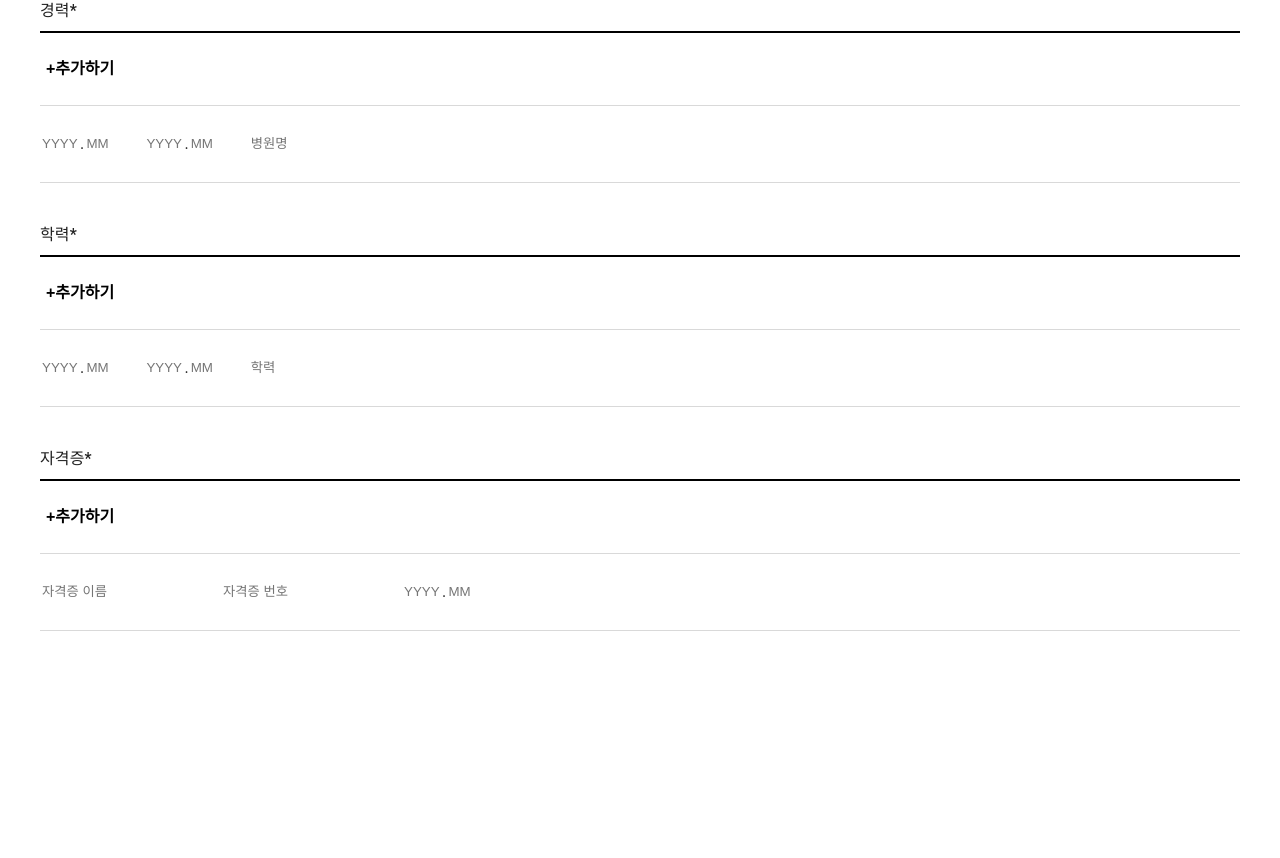
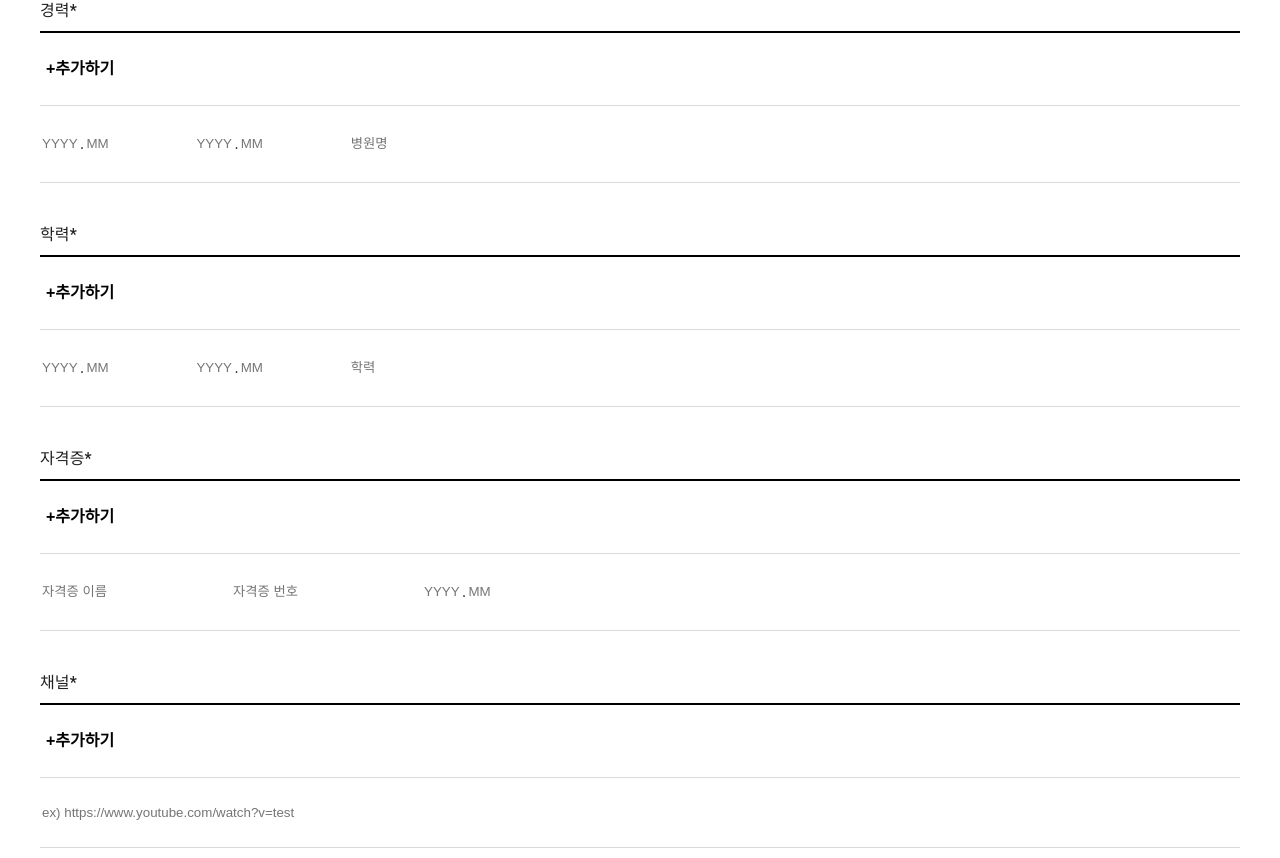
Before and after one commit to DOKACHU/New-Landing, a React (Create React App) app: page /pro in a window 1280 px wide. Shown: the part 838-1696 px from the top of the page. Before the commit the page ends 1565 px from the top, so only its background shows below. Built offline with nearby package versions, Linux system fonts and the light colour scheme.

Commit message:
feat: Update AddForm

```diff
--- a/src/Pages/ProForm.tsx
+++ b/src/Pages/ProForm.tsx
@@ -4,7 +4,7 @@ import * as yup from "yup";
 import { Grid, Typography } from "@mui/material";
 import { P } from "../styles";
 import { useState } from "react";
-import { ErrorEmptyCheck, checkProperties } from "../utils";
+import { ErrorEmptyCheck } from "../utils";
 import { schema } from "./constants";
 import {
   Block,
@@ -124,9 +124,7 @@ export default function BForm() {
 
   const handleAddClick = (e: any) => {
     e.preventDefault();
-    const { name } = e.target;
 
-    if (name === "career") {
     const newObj = {
       startYear: "",
       startMonth: "",
@@ -135,14 +133,11 @@ export default function BForm() {
       content: "",
     };
     setCareer([...career, newObj]);
-    }
   };
 
   const handleSchoolAddClick = (e: any) => {
     e.preventDefault();
-    const { name } = e.target;
 
-    if (name === "school") {
     const newObj = {
       startYear: "",
       startMonth: "",
@@ -151,14 +146,10 @@ export default function BForm() {
       content: "",
     };
     setSchool([...school, newObj]);
-    }
   };
 
   const handleLicenseAddClick = (e: any) => {
     e.preventDefault();
-    const { name } = e.target;
-
-    if (name === "license") {
     const newObj = {
       licenseName: "",
       licenseNumber: "",
@@ -167,7 +158,15 @@ export default function BForm() {
       registerDay: "",
     };
     setLicense([...license, newObj]);
-    }
+  };
+
+  const handleChannelAddClick = (e: any) => {
+    e.preventDefault();
+    const { name } = e.target;
+    const newObj = {
+      content: "",
+    };
+    setChannel([...channel, newObj]);
   };
 
   const handleCareerChange = (e: any, index: number) => {
@@ -210,6 +209,20 @@ export default function BForm() {
       }
     });
     setLicense(newArr);
+  };
+
+  const handleChannelChange = (e: any, index: number) => {
+    const { value, name } = e.target;
+    console.log({ name, value });
+    const result = isNumber ? value.replace(/\D/g, "") : value;
+    let newArr = channel.map((item: any, i: number) => {
+      if (index == i) {
+        return { ...item, [name]: value };
+      } else {
+        return item;
+      }
+    });
+    setChannel(newArr);
   };
 
   const onReset = () => {
@@ -424,7 +437,7 @@ export default function BForm() {
                           <div
                             style={{
                               display: "flex",
-                              gap: "30px",
+                              gap: "80px",
                             }}
                           >
                             <Row>
@@ -529,7 +542,7 @@ export default function BForm() {
                           <div
                             style={{
                               display: "flex",
-                              gap: "30px",
+                              gap: "80px",
                             }}
                           >
                             <Row>
@@ -634,7 +647,7 @@ export default function BForm() {
                           <div
                             style={{
                               display: "flex",
-                              gap: "30px",
+                              gap: "10px",
                             }}
                           >
                             <Row>
@@ -650,6 +663,8 @@ export default function BForm() {
                                   onChange(v.licenseName);
                                 }}
                               />
+                            </Row>
+                            <Row>
                               <ItemInput
                                 {...rest}
                                 value={v.licenseNumber}
@@ -662,6 +677,8 @@ export default function BForm() {
                                   onChange(v.licenseNumber);
                                 }}
                               />
+                            </Row>
+                            <Row>
                               <YearInput
                                 {...rest}
                                 placeholder="YYYY"
@@ -700,6 +717,63 @@ export default function BForm() {
             <P>{errors.license?.message}</P>
           </Grid>
 
+          {/* 채널 */}
+          <Grid item xs={12}>
+            <Label>채널*</Label>
+            <CustomDivdier />
+            <AddButton
+              type="button"
+              name={"channel"}
+              onClick={handleChannelAddClick}
+            >
+              +추가하기
+            </AddButton>
+            <Controller
+              control={control}
+              name="channel"
+              render={({ field: { value, onChange, ...rest } }) => {
+                return (
+                  <div>
+                    <AddItemSection>
+                      {channel.map((v: any, i: number) => {
+                        return (
+                          <div
+                            style={{
+                              display: "flex",
+                              gap: "30px",
+                            }}
+                          >
+                            <Row>
+                              <ItemInput
+                                style={{
+                                  width: "300px",
+                                }}
+                                {...rest}
+                                value={v.content}
+                                type="text"
+                                placeholder={
+                                  "ex) https://www.youtube.com/watch?v=test"
+                                }
+                                name="content"
+                                maxLength={30}
+                                onChange={(e: any) => {
+                                  handleChannelChange(e, i);
+                                  onChange(v.content);
+                                }}
+                              />
+                            </Row>
+                          </div>
+                        );
+                      })}
+                    </AddItemSection>
+                  </div>
+                );
+              }}
+            />
+
+            <P>{errors.channel?.message}</P>
+          </Grid>
+
           <Footer>
             <div
               style={{
--- a/src/Pages/constants.ts
+++ b/src/Pages/constants.ts
@@ -3,7 +3,7 @@ import * as yup from "yup";
 const phoneRegExp =
   /^((\\+[1-9]{1,4}[ \\-]*)|(\\([0-9]{2,3}\\)[ \\-]*)|([0-9]{2,4})[ \\-]*)*?[0-9]{3,4}?[ \\-]*[0-9]{2,4}?$/;
 const nameRegExp = /^[가-힣]{2,10}|[a-zA-Z]{2,10}\s[a-zA-Z]{2,10}$/;
-const bizzNumberRegExp = /^[0-9]{3}-[0-9]{2}-[0-9]{5}$/;
+// const bizzNumberRegExp = /^[0-9]{3}-[0-9]{2}-[0-9]{5}$/;
 
 export const schema = yup
   .object({
@@ -28,6 +28,7 @@ export const schema = yup
     career: yup.string().required("경력은 필수 항목 입니다."),
     school: yup.string().required("학력은 필수 항목 입니다."),
     license: yup.string().required("자격증은 필수 항목 입니다."),
+    channel: yup.string(),
 
     bizzNum: yup
       .string()
--- a/src/Pages/styles.ts
+++ b/src/Pages/styles.ts
@@ -163,6 +163,8 @@ export const MonthInput = styled.input`
 
 export const ItemInput = styled.input`
   border: none;
+  /* width: 30px; */
+
   /* width: 300px; */
   /* width: 30px; */
   &:focus {
```
Lines whose indentation alone changed are shown as unchanged.
